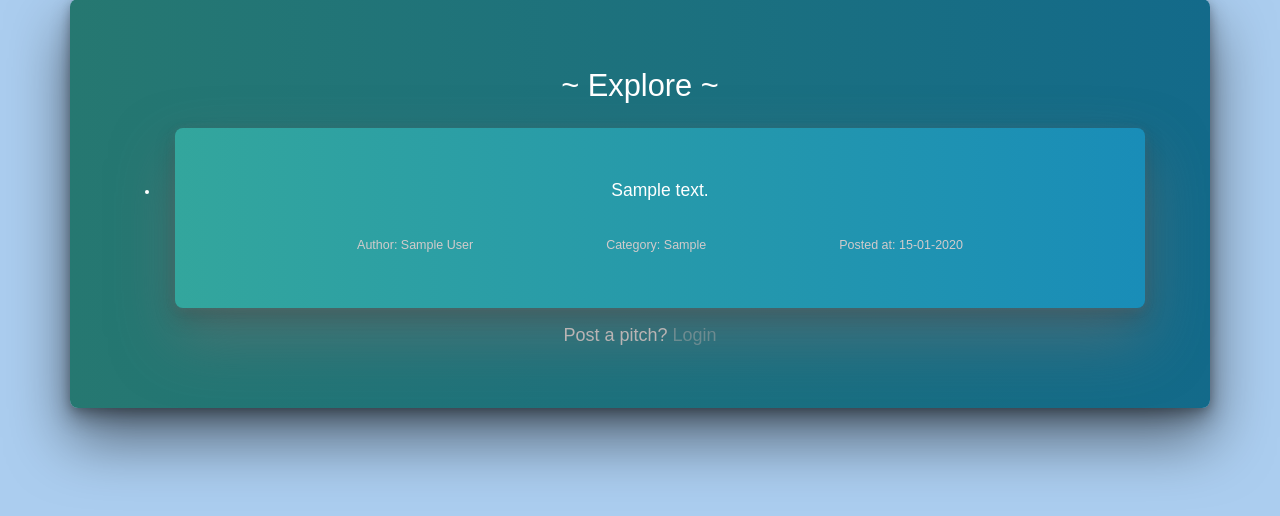
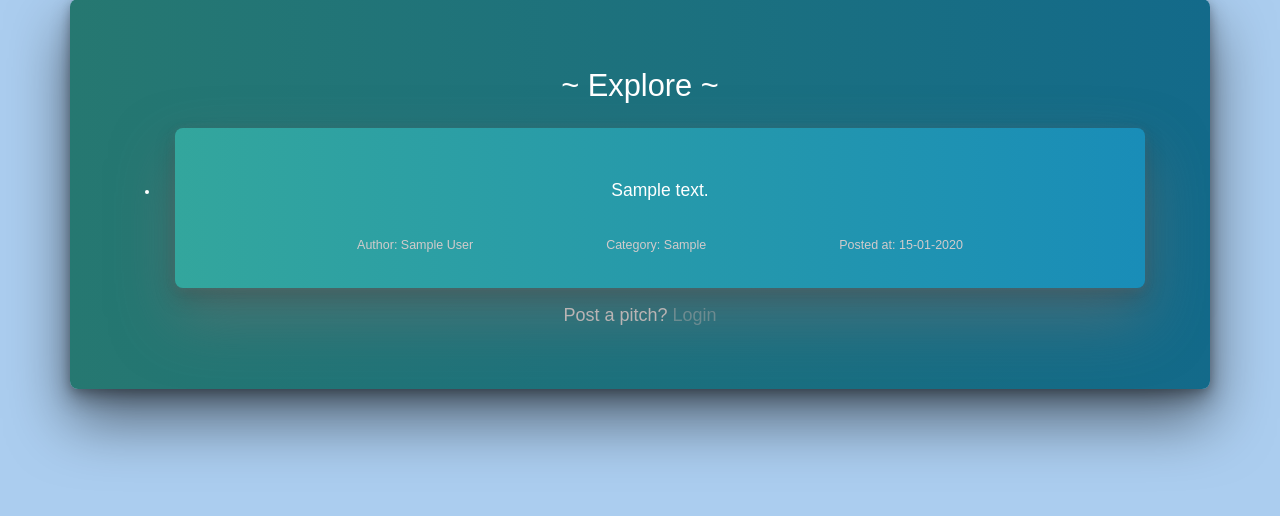
Before and after one commit to 96olbap/pitch-me, a Flask app: page / in a window 1280 px wide. Shown: the part 73-589 px from the top of the page. Run offline with Flask 2, Linux system fonts and the light colour scheme; tables that the repository leaves empty hold one stand-in row (values such as "Sample post"); some libraries are stand-ins or nearby versions.

Commit message:
This commit will create and update markdown file

```diff
--- a/app/static/css/styles.css
+++ b/app/static/css/styles.css
@@ -30,9 +30,19 @@ body {
     padding: 50px;
 }
 
-.pitches {
-    max-height: 80vh;
+section#pitches.login {
+    max-height: 90vh;
 }
+
+
+/* .pitches-inn ul li {
+    max-height: 45vh;
+} */
+
+
+/* .pitches {
+    max-height: 30vh;
+} */
 
 .login .head {
     display: flex;
@@ -147,6 +157,7 @@ section {
     border-radius: 8px;
     padding: 50px;
     margin: 15px;
+    max-height: 20vh;
 }
 
 #pitch-msg {
--- a/app/templates/index.html
+++ b/app/templates/index.html
@@ -5,7 +5,7 @@
         <div class='head'>
             <h1 class='company'> ~ Explore ~ </h1>
         </div>
-        <div>
+        <div class="pitches-inn">
             <ul>
                 {% for pitch in pitches %}
                 <li>
```
Also changed, not shown: README.md (added), scrnsht.png (added).
